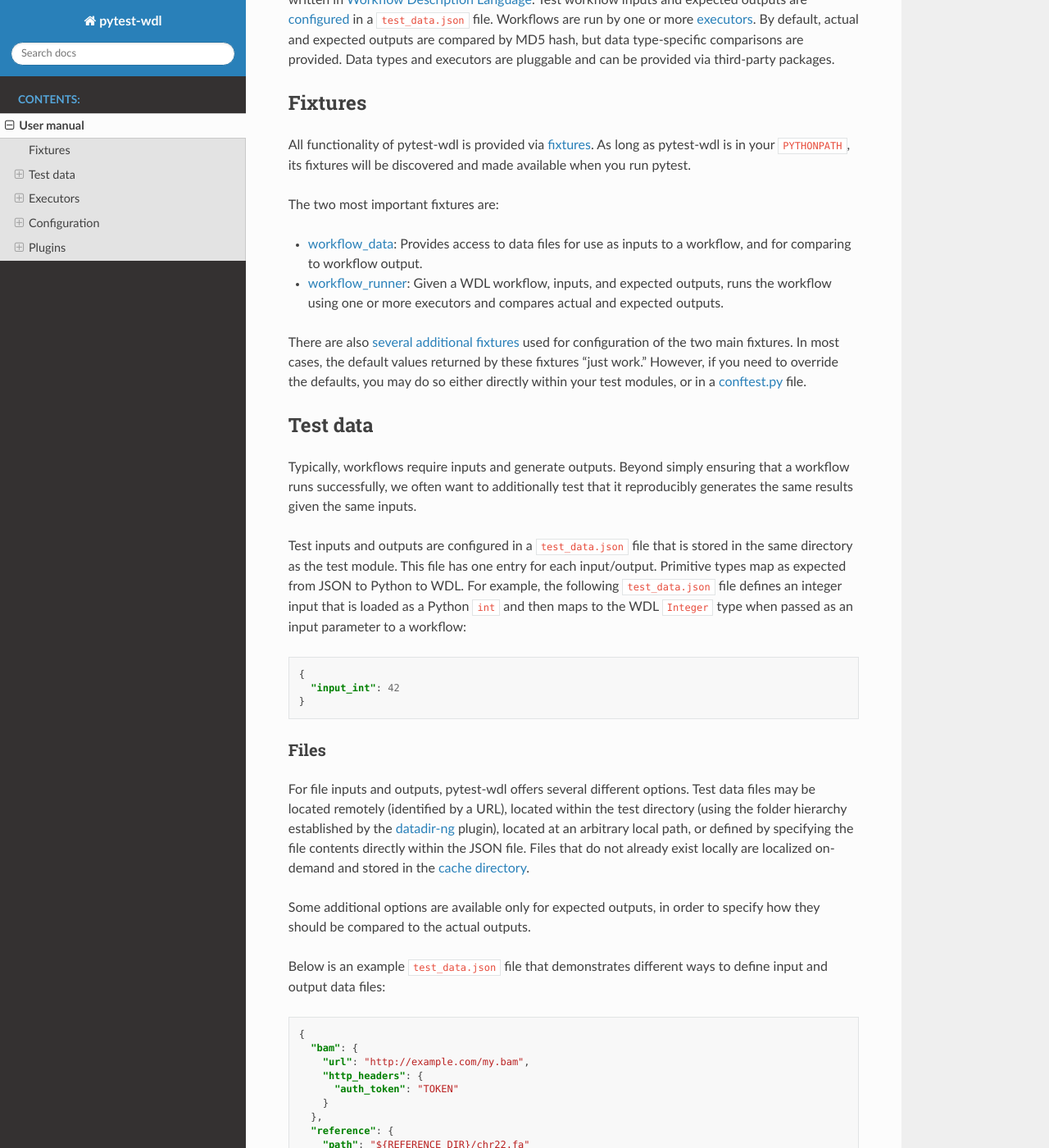
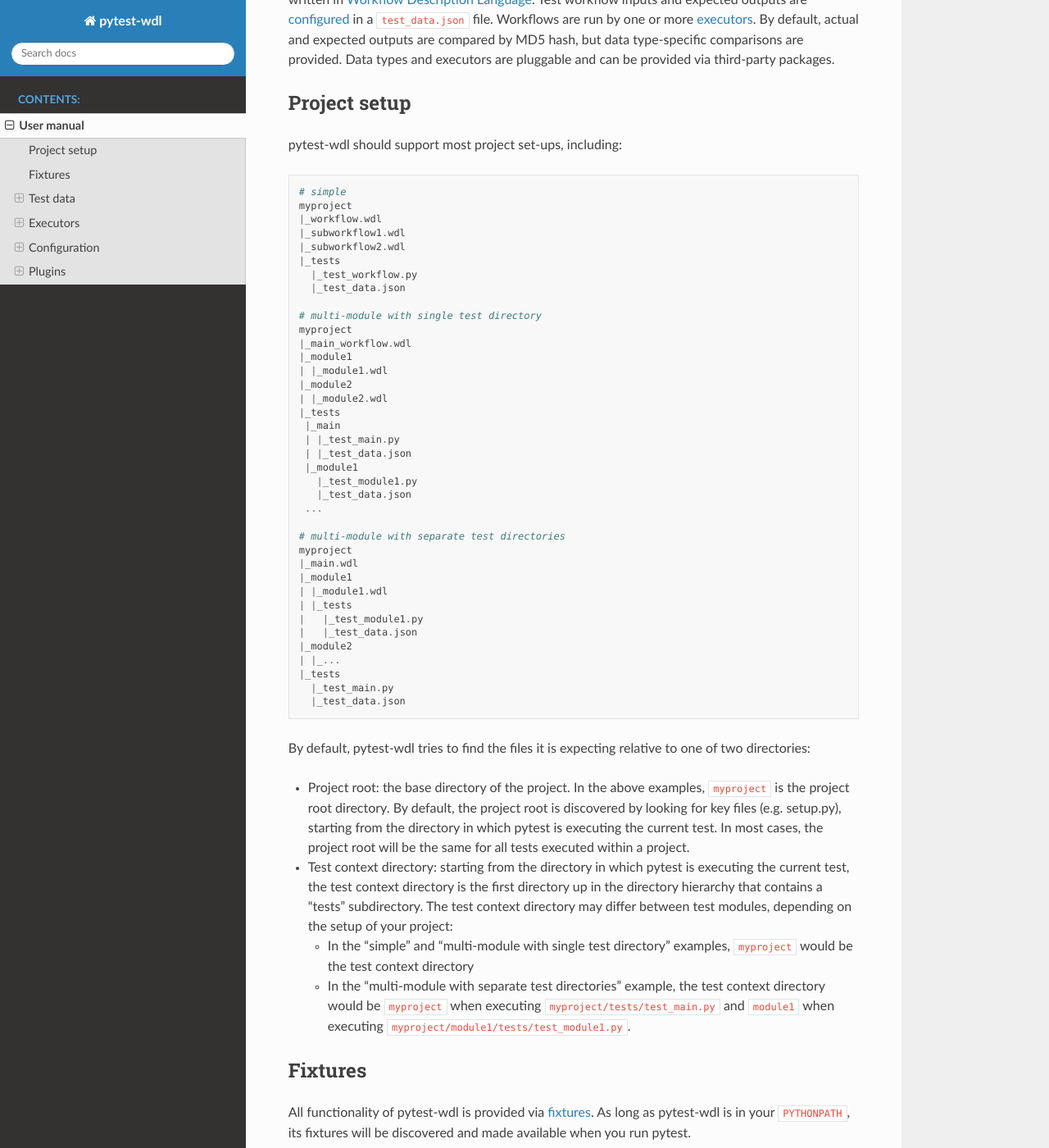
Before and after one commit to EliLillyCo/pytest-wdl, a Sphinx documentation site: the page built from docs/source/manual.md, in a window 1280 px wide and 1400 px high, scrolled down 196 px. Shown: the whole window at 82% size. Built offline with Sphinx 7.4.7 and the Read the Docs theme 2.0.0, drawn with Linux system fonts in a browser that asks for light colours; pages that are not in the unit, such as notebooks, are missing from menus; some of the changed text lies outside the part shown.

Commit message:
Update docs to reflect changes in PR 47

````diff
--- a/docs/source/manual.md
+++ b/docs/source/manual.md
@@ -1,6 +1,58 @@
 # User manual
 
 pytest-wdl is a plugin for the [pytest](https://docs.pytest.org/en/latest/) unit testing framework that enables testing of workflows written in [Workflow Description Language](https://github.com/openwdl). Test workflow inputs and expected outputs are [configured](#test_data) in a `test_data.json` file. Workflows are run by one or more [executors](#executors). By default, actual and expected outputs are compared by MD5 hash, but data type-specific comparisons are provided. Data types and executors are pluggable and can be provided via third-party packages.
+
+## Project setup
+
+pytest-wdl should support most project set-ups, including:
+
+```
+# simple
+myproject
+|_workflow.wdl
+|_subworkflow1.wdl
+|_subworkflow2.wdl
+|_tests
+  |_test_workflow.py
+  |_test_data.json
+
+# multi-module with single test directory
+myproject
+|_main_workflow.wdl
+|_module1
+| |_module1.wdl
+|_module2
+| |_module2.wdl
+|_tests
+ |_main
+ | |_test_main.py
+ | |_test_data.json
+ |_module1
+   |_test_module1.py
+   |_test_data.json
+ ...
+
+# multi-module with separate test directories
+myproject
+|_main.wdl
+|_module1
+| |_module1.wdl
+| |_tests
+|   |_test_module1.py
+|   |_test_data.json
+|_module2
+| |_...
+|_tests
+  |_test_main.py
+  |_test_data.json
+```
+
+By default, pytest-wdl tries to find the files it is expecting relative to one of two directories:
+
+* Project root: the base directory of the project. In the above examples, `myproject` is the project root directory. By default, the project root is discovered by looking for key files (e.g. setup.py), starting from the directory in which pytest is executing the current test. In most cases, the project root will be the same for all tests executed within a project.
+* Test context directory: starting from the directory in which pytest is executing the current test, the test context directory is the first directory up in the directory hierarchy that contains a "tests" subdirectory. The test context directory may differ between test modules, depending on the setup of your project:
+    * In the "simple" and "multi-module with single test directory" examples, `myproject` would be the test context directory
+    * In the "multi-module with separate test directories" example, the test context directory would be `myproject` when executing `myproject/tests/test_main.py` and `module1` when executing `myproject/module1/tests/test_module1.py`.
 
 ## Fixtures
 
@@ -96,7 +148,7 @@
 
 The `workflow_runner` fixture is a callable that runs the workflow using the executor. It takes one required arguments and several additional optional arguments:
 
-* `wdl_script`: Required; the WDL script to execute. The path must either be absolute or (more commonly) relative to the project root.
+* `wdl_script`: Required; the WDL script to execute. The path may be absolute or relative - if relative, it is first searched relative to the current `tests` directory (i.e. `test_context_dir/tests`), and then the project root.
 * `workflow_name`: The name of the workflow to execute in the WDL script. If not specified, it is assumed that the workflow has the same name as the WDL file (without the ".wdl" extension).
 * `inputs`: Dict that will be serialized to JSON and provided to Cromwell as the workflow inputs. If not specified, the workflow must not have any required inputs.
 * `expected`: Dict mapping output parameter names to expected values. Any workflow outputs that are not specified are ignored. This is an optional parameter and can be omitted if, for example, you only want to test that the workflow completes successfully.
@@ -106,7 +158,7 @@
 #### Cromwell
 
 * `inputs_file`: Specify the inputs.json file to use, or the path to the inputs.json file to write, instead of a temp file.
-* `imports_file`: Specify the imports file to use, or the path to the imports zip file to write, instead of a temp file.
+* `imports_file`: Specify the imports file to use, or the path to the imports zip file to write, instead of a temp file. By default, all WDL files under the test context directory are imported if an `import_paths.txt` file is not provided.
 * `java_args`: Override the default Java arguments.
 * `cromwell_args`: Override the default Cromwell arguments.
 
@@ -129,7 +181,7 @@
 | `workflow_data_descriptors` | module | Mapping of workflow input/output names to values (as described in the [Files](#files) section). | Loaded from the `workflow_data_descriptor_file` |
 | `workflow_data_resolver` | module | Provides the `DataResolver` object that resolves test data; this should only need to be overridden for testing/debugging purposes | `DataResolver` created from `workflow_data_descriptors` |
 | `import_paths` | module | Provides the path to the file that lists the directories from which to import WDL dependencies | "import_paths.txt" |
-| `import_dirs` | module | Provides the directories from which to import WDL dependencies | Loaded from `import_paths` file, if any |
+| `import_dirs` | module | Provides the directories from which to import WDL dependencies | Loaded from `import_paths` file, if any, otherwise all WDL files under the current test context directory are imported |
 
 ### Environment-specific configuration
 
````
Also changed, not shown: README.md (+1 -1 lines).
